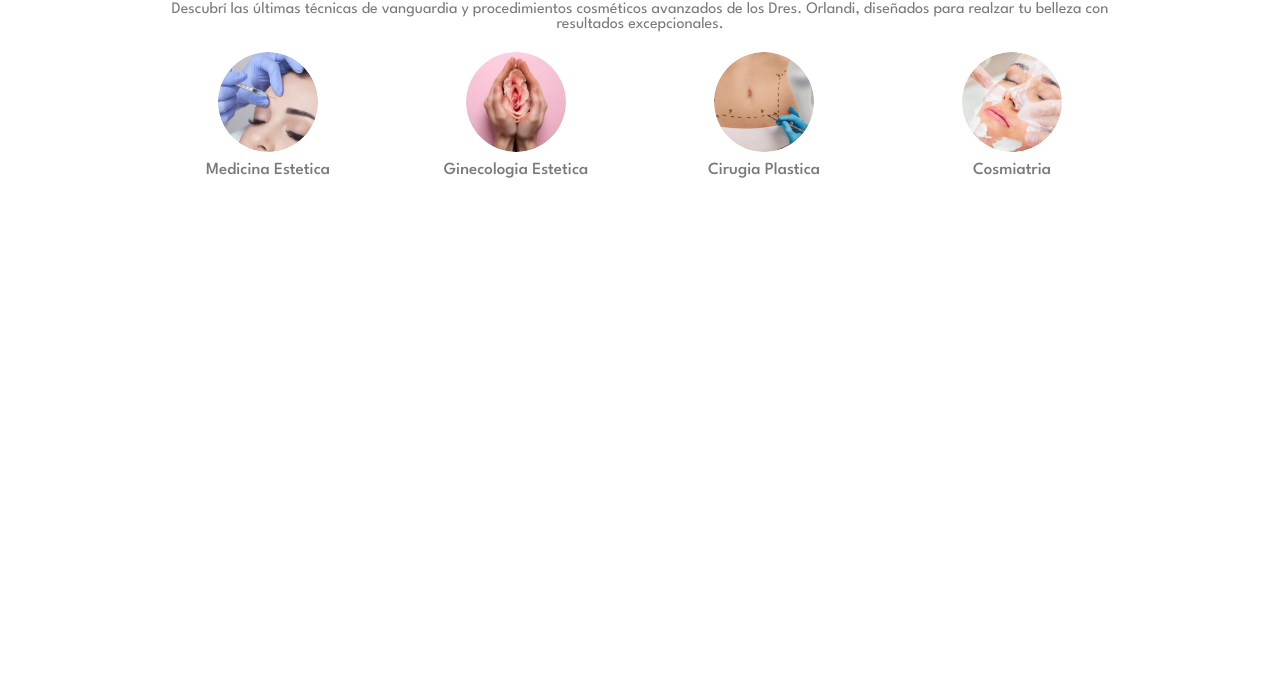
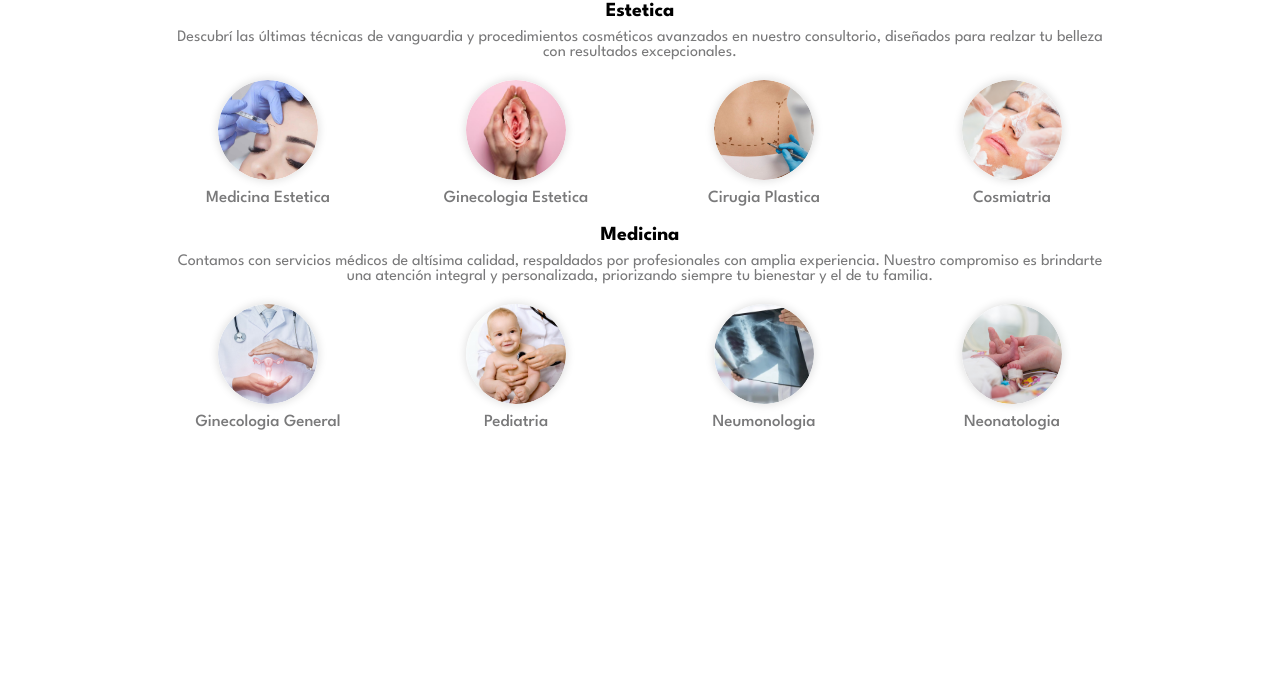
Before and after one commit to cotsdev93/dres-orlandi, a website: page index.html in a window 1280 px wide. Shown: the part 116-800 px from the top of the page. Drawn offline with Linux system fonts and the light colour scheme.

Commit message:
agregado de titulo a servicios

```diff
--- a/JSON/servicios.JSON
+++ b/JSON/servicios.JSON
@@ -1,4 +1,5 @@
-[
+{
+  "estetica": [
     {
       "nombre": "Medicina Estetica",
       "img": "./assets/img/mesoterapiaFacial2.png"
@@ -15,4 +16,23 @@
       "nombre": "Cosmiatria",
       "img": "./assets/img/cosmiatria.jpg"
     }
+  ],
+  "medicina": [
+    {
+      "nombre": "Ginecologia General",
+      "img": "./assets/img/ginecologia.jpg"
+    },
+    {
+      "nombre": "Pediatria",
+      "img": "./assets/img/pediatria.jpg"
+    },
+    {
+      "nombre": "Neumonologia",
+      "img": "./assets/img/neumonologia.webp"
+    },
+    {
+      "nombre": "Neonatologia",
+      "img": "./assets/img/neonatologia.jpg"
+    }
   ]
+}
--- a/index.html
+++ b/index.html
@@ -33,12 +33,21 @@
     <main>
       <section id="servicios">
         <h2>Nuestros Servicios</h2>
+        <h3>Estetica</h3>
         <p>
           Descubrí las últimas técnicas de vanguardia y procedimientos
-          cosméticos avanzados de los Dres. Orlandi, diseñados para realzar tu
+          cosméticos avanzados en nuestro consultorio, diseñados para realzar tu
           belleza con resultados excepcionales.
         </p>
-        <div class="servicios"></div>
+        <div class="serviciosEsteticos"></div>
+        <h3>Medicina</h3>
+        <p>
+          Contamos con servicios médicos de altísima calidad, respaldados por
+          profesionales con amplia experiencia. Nuestro compromiso es brindarte
+          una atención integral y personalizada, priorizando siempre tu
+          bienestar y el de tu familia.
+        </p>
+        <div class="serviciosMedicos"></div>
       </section>
     </main>
     <footer></footer>
--- a/script.js
+++ b/script.js
@@ -1,37 +1,48 @@
 console.log("funca");
-// SERVICIOS
 
+// Clase para manejar los servicios
 class Servicios {
   constructor() {
-      this.servicios = [];
+    this.servicios = {}; // Cambié a un objeto para manejar múltiples categorías
     this.cargarServicios(); // Llama a cargar los servicios
   }
 
   async cargarServicios() {
-      const resultado = await fetch("./JSON/servicios.JSON"); // Carga los datos
-      this.servicios = await resultado.json(); // Guarda los datos en el array
-      cargarServicios(this.servicios); // Llama a la función cargarServicios cuando los datos estén listos
+    try {
+      const resultado = await fetch("./JSON/servicios.JSON"); // Carga los datos del archivo JSON
+      this.servicios = await resultado.json(); // Guarda los datos en el objeto `servicios`
+
+      // Cargar las categorías en sus respectivos contenedores
+      cargarServiciosCategoria(this.servicios.estetica, ".serviciosEsteticos");
+      cargarServiciosCategoria(this.servicios.medicina, ".serviciosMedicos");
+    } catch (error) {
+      console.error("Error al cargar los servicios:", error); // Captura errores de carga
+    }
   }
 }
 
-  const servicios = new Servicios(); // Crea una instancia de la clase
+// Instancia de la clase Servicios
+const servicios = new Servicios();
 
-  function cargarServicios(listaServicios) {
-    const divServicios = document.querySelector(".servicios");
+// Función para cargar los servicios de una categoría específica
+function cargarServiciosCategoria(listaServicios, selector) {
+  const contenedor = document.querySelector(selector);
 
-    divServicios.innerHTML = ""; // Limpia el contenedor
+  if (!contenedor) {
+    console.error(`No se encontró el contenedor con el selector: ${selector}`);
+    return;
+  }
 
-    // Itera sobre la lista de servicios
+  contenedor.innerHTML = ""; // Limpia el contenedor antes de agregar contenido
+
+  // Itera sobre la lista de servicios y genera el HTML
   for (const servicio of listaServicios) {
-      divServicios.innerHTML += `
+    contenedor.innerHTML += `
       <div class="servicioContainer">
         <div class="imgContainer">
-                <img class="imgServicio" src="${servicio.img}">
+          <img class="imgServicio" src="${servicio.img}" alt="${servicio.nombre}">
         </div>
         <h2>${servicio.nombre}</h2>
-          </div>
-          `;
+      </div>`;
   }
 }
-
-  console.log("Esto es una instancia de la clase Servicios:", servicios);
--- a/scss/componentes/header.scss
+++ b/scss/componentes/header.scss
@@ -7,7 +7,8 @@ body {
       display: flex;
       justify-content: space-between;
       align-items: center;
-
+      box-shadow: 0px 0px 5px 1px #00000030;
+      border-bottom: solid 1px #ffffff;
       .logoContainer {
         width: 20%;
         height: 100%;
--- a/scss/componentes/servicios.scss
+++ b/scss/componentes/servicios.scss
@@ -2,17 +2,22 @@ body {
   main {
     #servicios {
       text-align: center;
-      margin: 20px;
+      padding: 20px;
       h2 {
         font-size: 30px;
         font-weight: 600;
         color: $grisOscuro;
       }
+      h3 {
+        font-size: 20px;
+        // border: solid 1px red;
+        margin-top: 10px;
+      }
       p {
         color: $gris;
         padding: 10px 150px 20px 150px;
       }
-      .servicios {
+      .serviciosEsteticos {
         display: flex;
         justify-content: center;
         .servicioContainer {
@@ -25,6 +30,7 @@ body {
             height: 100px;
             border-radius: 50%;
             overflow: hidden;
+            box-shadow: 0px 0px 8px 1px #00000020;
             .imgServicio {
               width: 100%;
               height: 100%;
@@ -33,7 +39,41 @@ body {
               transition: 1s;
               cursor: pointer;
               &:hover {
-                transform: scale(1.3);
+                transform: scale(1.2);
+              }
+            }
+          }
+          h2 {
+            font-size: 17px;
+            font-weight: 500;
+            color: $gris;
+            margin: 10px;
+          }
+        }
+      }
+      .serviciosMedicos {
+        display: flex;
+        justify-content: center;
+        .servicioContainer {
+          width: 20%;
+          display: flex;
+          flex-direction: column;
+          align-items: center;
+          .imgContainer {
+            width: 100px;
+            height: 100px;
+            border-radius: 50%;
+            overflow: hidden;
+            box-shadow: 0px 0px 8px 1px #00000020;
+            .imgServicio {
+              width: 100%;
+              height: 100%;
+              border-radius: 50%;
+              object-fit: cover;
+              transition: 1s;
+              cursor: pointer;
+              &:hover {
+                transform: scale(1.2);
               }
             }
           }
```
Also changed, not shown: assets/img/ginecologia.jpg (added), assets/img/neonatologia.jpg (added), assets/img/neumonologia.webp (added), assets/img/pediatria.jpg (added), css/styles.css, 1 other file. Lines whose indentation alone changed are shown as unchanged.
